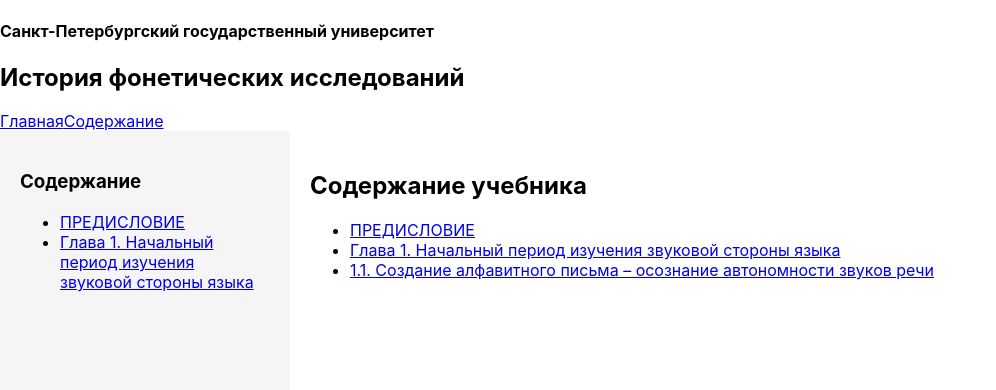
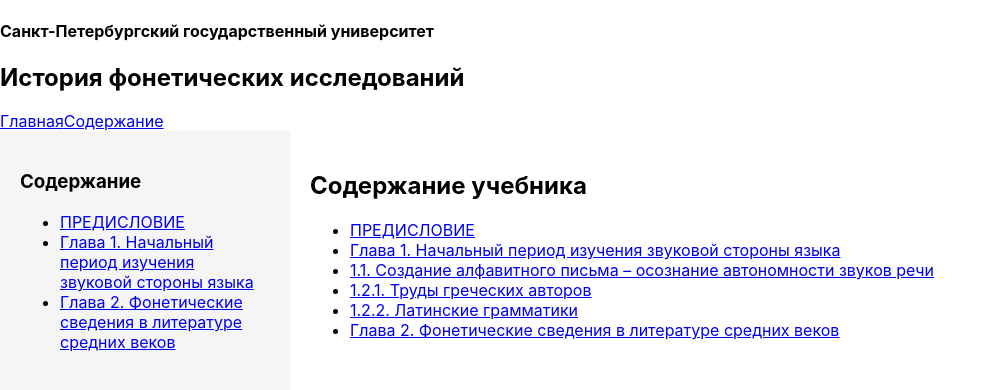
Before and after one commit to annashell/phon_stud_app, a React (Create React App) app: page /contents in a window 1280 px wide. Shown: the top 390 px of the page, without its empty margins (0-996 px from the left). Built offline with nearby package versions, Linux system fonts and the light colour scheme; the HTML template or start-up script is replaced by a standard one.

Commit message:
content upd

```diff
--- a/src/content.js
+++ b/src/content.js
@@ -16,5 +16,21 @@
     title: '1.1. Создание алфавитного письма – осознание автономности звуков речи',
     file: '/chapters/01-1.html'
   },
+  {
+    id: '01-2-1',
+    title: '1.2.1. Труды греческих авторов',
+    file: '/chapters/01-2-1.html'
+  },
+  {
+    id: '01-2-2',
+    title: '1.2.2. Латинские грамматики',
+    file: '/chapters/01-2-2.html'
+  },
+  {
+    id: 'cont2',
+    title: 'Глава 2. Фонетические сведения в литературе средних веков',
+    file: '/chapters/cont2.html',
+    is_in_content: true
+  },
   // ... остальные главы
 ];
```
